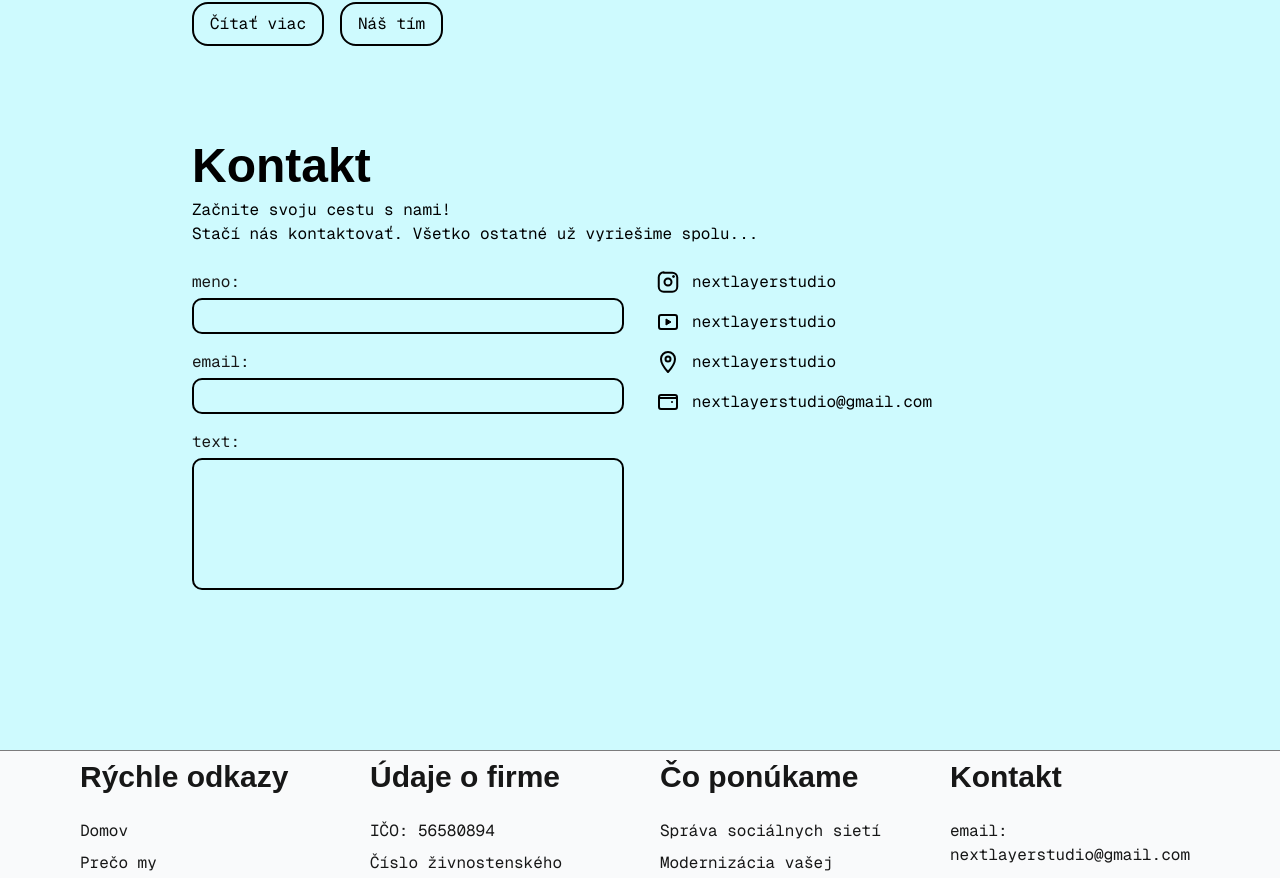
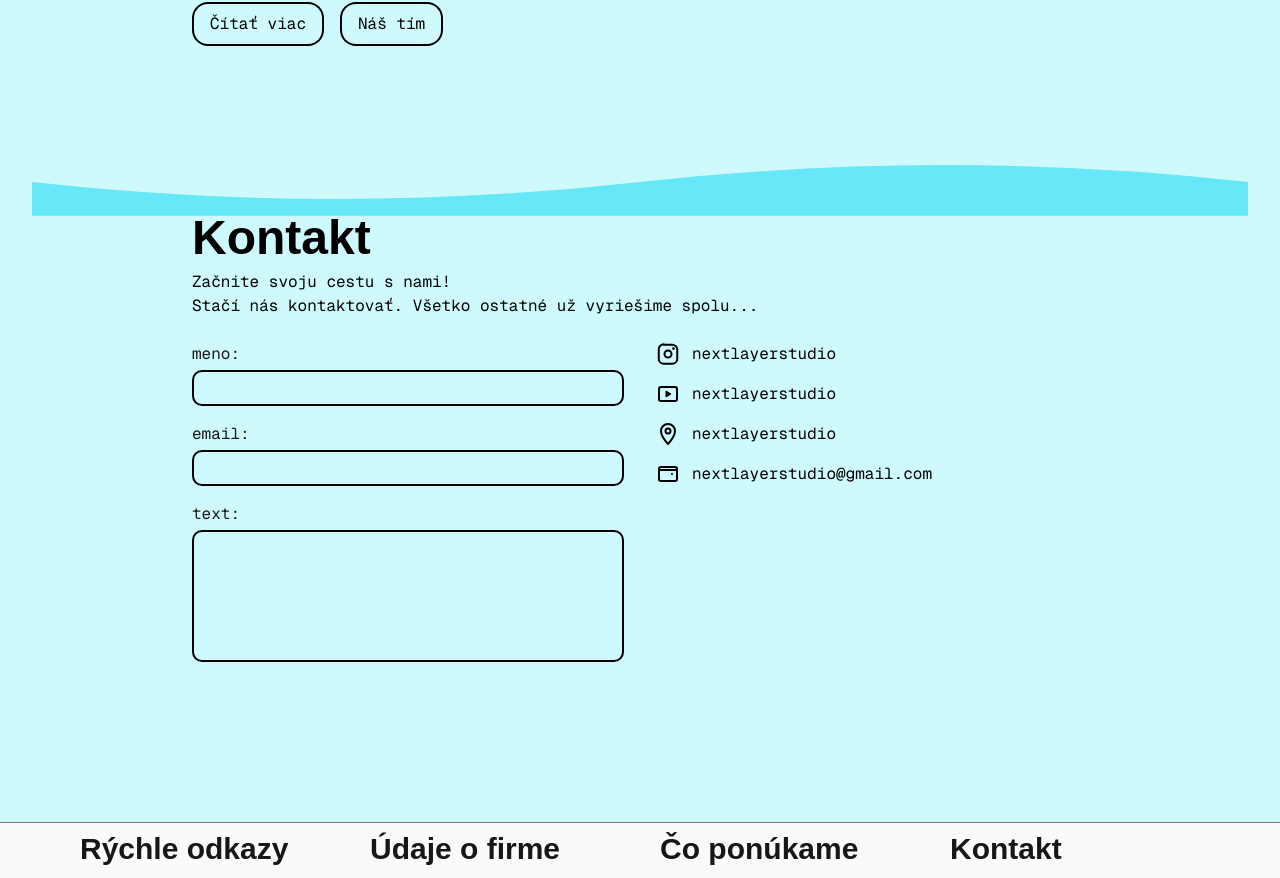
Before and after one commit to Andy15084/NextLayer_Studio_wbapp, a Next.js app: page / in a window 1280 px wide. Shown: the part 3796-4674 px from the top of the page. Built offline with nearby package versions, Linux system fonts and the light colour scheme.

Commit message:
visual devider o nás and kontakt

```diff
--- a/src/app/page.tsx
+++ b/src/app/page.tsx
@@ -196,6 +196,13 @@ export default function Home() {
           </div>
         </section>
 
+        {/* Wavy SVG Divider */}
+        <div className="w-full overflow-hidden -mb-2">
+          <svg viewBox="0 0 1440 80" fill="none" xmlns="http://www.w3.org/2000/svg" className="w-full h-12 md:h-20">
+            <path d="M0 40 Q 360 80 720 40 T 1440 40 V80 H0 V40Z" fill="#67e8f9" />
+          </svg>
+        </div>
+
         {/* Contact Section */}
         <section className="max-w-4xl mx-auto mb-20 md:mb-32">
           <h2 className="font-heading text-3xl sm:text-4xl md:text-5xl font-bold mb-2 text-black">Kontakt</h2>
```
